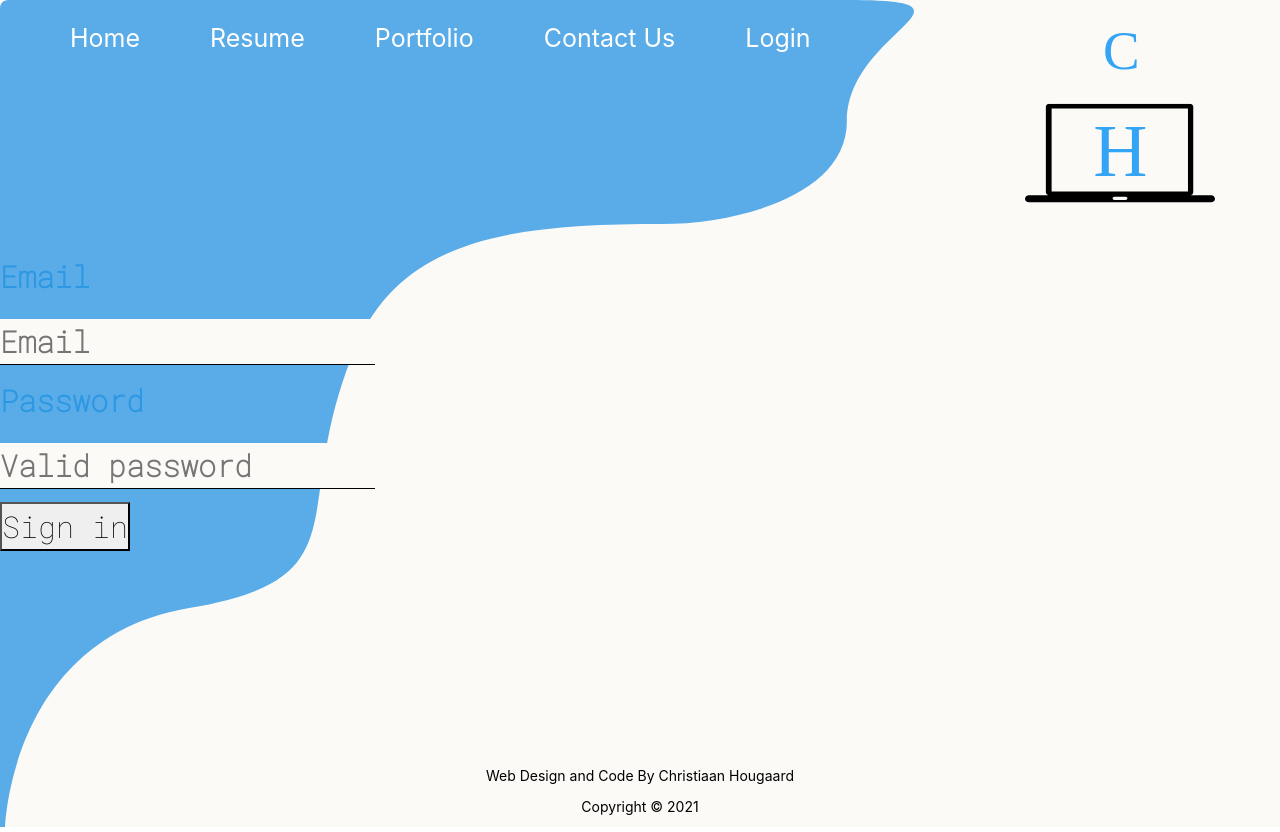
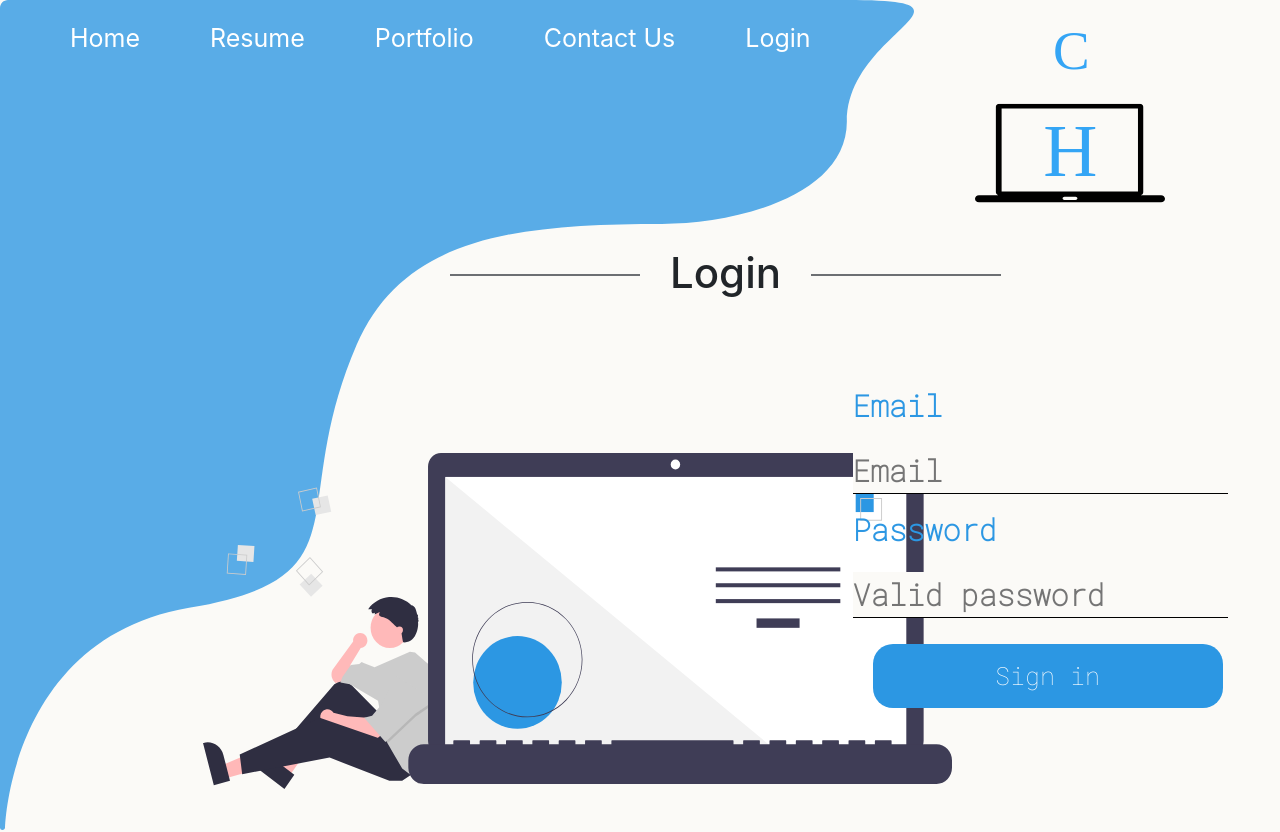
Before and after one commit to devChristiaan/hougaard__christiaan--final-project, a React (Create React App) app in the folder frontend/: page /login in a window 1280 px wide. Shown: the top 832 px of the page. Built offline with nearby package versions, Linux system fonts and the light colour scheme; a web font is replaced by a local one.

Commit message:
styled login page

```diff
--- a/frontend/src/App.css
+++ b/frontend/src/App.css
@@ -33,7 +33,12 @@
 
  .error-message {
    font-size: 1.8rem;
-   color: var(--red);
+   color: var(--white);
+   background-color: var(--red);
+   border: 1px solid var(--red);
+   border-radius: 5px;
+   width: 10rem;
+   height: 15rem;
  }
 
  /* Grid Elements */
@@ -178,7 +183,7 @@
    display: inline-block;
    color: var(--white);
    text-align: center;
-   font-size: 2rem;
+   font-size: 2.5rem;
    padding: 1.3rem;
    margin: 1.3rem 1.3rem 1.3rem 2rem;
    background-color: var(--primary);
--- a/frontend/src/components/pages/Contact.js
+++ b/frontend/src/components/pages/Contact.js
@@ -40,13 +40,13 @@ const Contact = () => {
         </section>
         <section className="grid-journey block-left">
             <form onSubmit={formSubmit} name="contactForm">
-                <label htmlFor="name">Full Name</label><span className="error-message" id='nMessage'></span>
+                <label htmlFor="name">Full Name</label><span id='nMessage'></span>
                     <input type="name" name="name" id="nameEntry" required value={name} onChange={e => setName(e.target.value)}/>
-                <label htmlFor="email">Email</label><span className="error-message" id='eMessage'></span>
+                <label htmlFor="email">Email</label><span id='eMessage'></span>
                     <input type="email" name="email" id="emailEntry" required value={email} onChange={e => setEmail(e.target.value) }/>
-                <label htmlFor="name">Phone Number</label><span className="error-message" id='eMessage'></span>
+                <label htmlFor="name">Phone Number</label><span id='eMessage'></span>
                     <input type="phone" name="phone" id="phoneEntry" value={phoneNumber} onChange={e => setPhoneNumber(e.target.value)}/>
-                <label htmlFor="message">Message</label><span className="error-message" id='mMessage'></span>
+                <label htmlFor="message">Message</label><span id='mMessage'></span>
                     <input type="textarea" name="text" id="messageEntry" required value={content} onChange={e => setContent(e.target.value)}/>
                 <button type="submit" value="Send" className="form-btn">Send</button>
             </form>
--- a/frontend/src/components/pages/Login.js
+++ b/frontend/src/components/pages/Login.js
@@ -36,15 +36,23 @@ const Login = () => {
     return (
       <>
         <Logo />
+        <section className='grid-title-resume flex'>
+            <div className="line"></div>
+            <h1 className="lift">Login</h1>
+            <div className="line"></div>
+        </section>
+        <section className='grid-graphic-resume'>
+            <img src="/laptop.svg" alt="Laptop Illustration" className="laptop"/>
+        </section>
+        <form onSubmit={loginSubmit} className="grid-journey block-left">
         {!auth &&
-            <p>Invalid credentials, please try again</p>
+            <p className="error-message grid-title-resume flex">Invalid credentials, please try again!</p>
         }
-        <form onSubmit={loginSubmit}>
             <label htmlFor="emailEntry">Email</label>
                 <input type="email" name="email" id="emailEntry" placeholder="Email" value={email} onChange={e => setEmail(e.target.value)}/>
             <label htmlFor="passwordEntry">Password</label>
                 <input type="password" name="password" id="passwordEntry" placeholder="Valid password" onChange={e => setPassword(e.target.value)}/>
-            <button>Sign in</button>
+            <button className="form-btn">Sign in</button>
         </form>
       </>
     )
```
Also changed, not shown: 1 other file (tests, documents, lock files or other folders).
